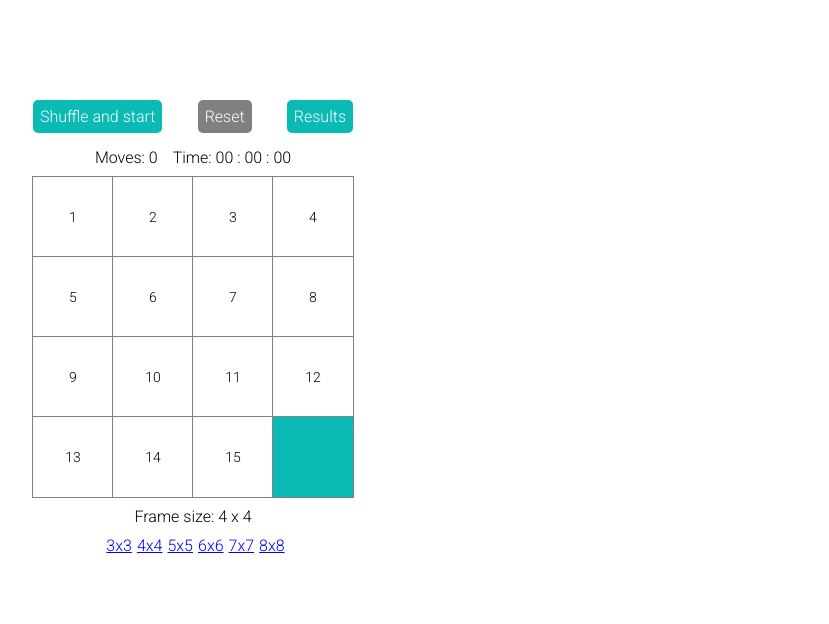
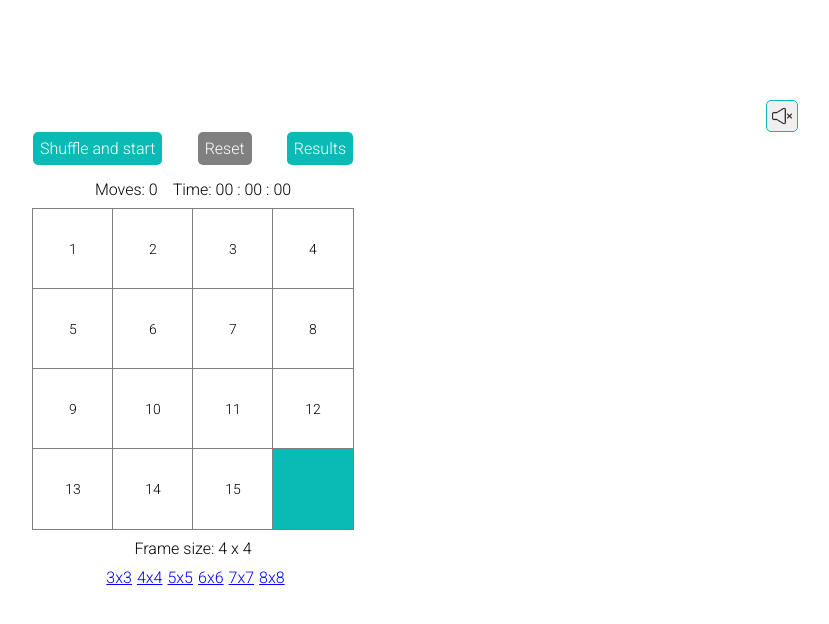
Before and after one commit to Alik1994/puzzle-game, a website: page index.html in a window 1280 px wide. Shown: the whole page, without its empty margins (447-1276 px from the left). Drawn offline with Linux system fonts and the light colour scheme.

Commit message:
feat: add silent mode

```diff
--- a/script.js
+++ b/script.js
@@ -1,3 +1,5 @@
+//МОДУЛИ
+
 const container = document.createElement("DIV");
 
 //КНОПКИ
@@ -5,6 +7,8 @@ const btnWrap = document.createElement("DIV");
 const btnStart = document.createElement("button");
 const btnReset = document.createElement("button");
 const btnResults = document.createElement("button");
+const btnMute = document.createElement("button");
+const muteIcon = document.createElement("img");
 
 //ХОДЫ И ВРЕМЯ
 const progress = document.createElement("div");
@@ -225,6 +229,12 @@ function sizesHandler(event) {
     localStorage.clear();
   }
 }
+//------MUTE-------
+function muteHandler() {
+  btnMute.classList.toggle("isMute");
+}
+
+btnMute.addEventListener("click", muteHandler);
 
 //------START-------
 
@@ -316,6 +326,10 @@ function swapBars(coords1, coords2, matrix) {
 
 //Воспроизведение аудио
 function playSound(sound) {
+  if (btnMute.classList.contains("isMute")) {
+    return;
+  }
+
   let audio = new Audio();
   audio.src = `src/${sound}.mp3`;
   audio.autoplay = true;
@@ -662,6 +676,7 @@ function createElements() {
   btnStart.classList.add("btn");
   btnReset.classList.add("btn");
   btnResults.classList.add("btn");
+  btnMute.classList.add("muteBtn");
   progress.classList.add("progress_wrapper");
   anotherSizes.classList.add("sizes");
 
@@ -677,6 +692,7 @@ function createElements() {
 
   btnStart.style.backgroundColor = "#0abab5";
   btnResults.style.backgroundColor = "#0abab5";
+  muteIcon.setAttribute("src", "src/mute-icon.png");
 
   timeEl.style.marginLeft = "15px";
 
@@ -686,6 +702,7 @@ function createElements() {
   btnWrap.append(btnStart);
   btnWrap.append(btnReset);
   btnWrap.append(btnResults);
+  btnMute.append(muteIcon);
 
   progress.append(movesEl);
   movesEl.append(numberOfMoves);
@@ -695,6 +712,7 @@ function createElements() {
   currentSize.append(sizeValue);
 
   document.body.prepend(container);
+  container.append(btnMute);
   container.append(btnWrap);
   container.append(progress);
   createField();
--- a/style.scss
+++ b/style.scss
@@ -27,6 +27,28 @@
       cursor: pointer;
     }
   }
+
+  .muteBtn {
+    align-self: flex-end;
+    display: flex;
+    justify-content: center;
+    align-items: center;
+    padding: 5px;
+    margin-right: 15px;
+    border: 1px solid #0abab5;
+    border-radius: 5px;
+    cursor: pointer;
+
+    img {
+      width: 20px;
+      height: 20px;
+    }
+  }
+
+  .isMute {
+    background-color: #0abab5;
+  }
+
   .progress_wrapper {
     display: flex;
     justify-content: space-between;
```
Also changed, not shown: src/mute-icon.png (added), style.css, 2 other files.
